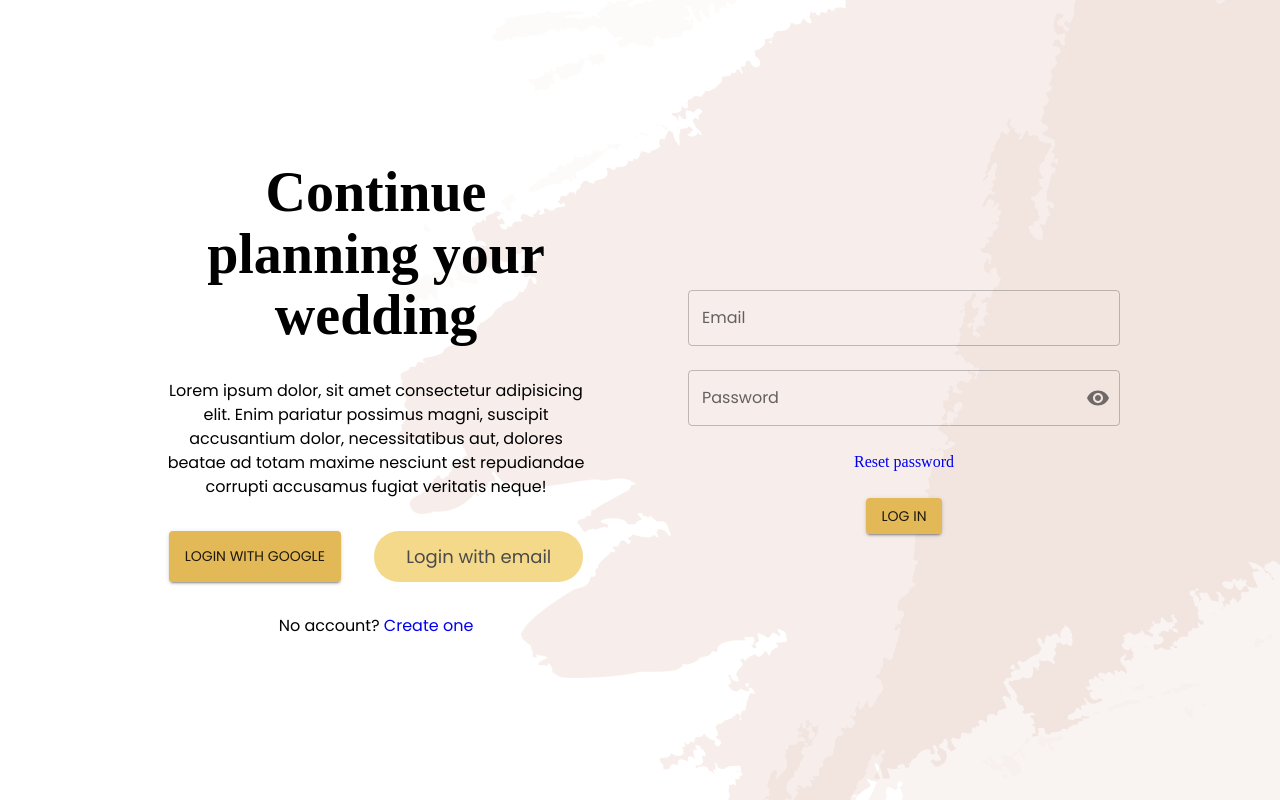
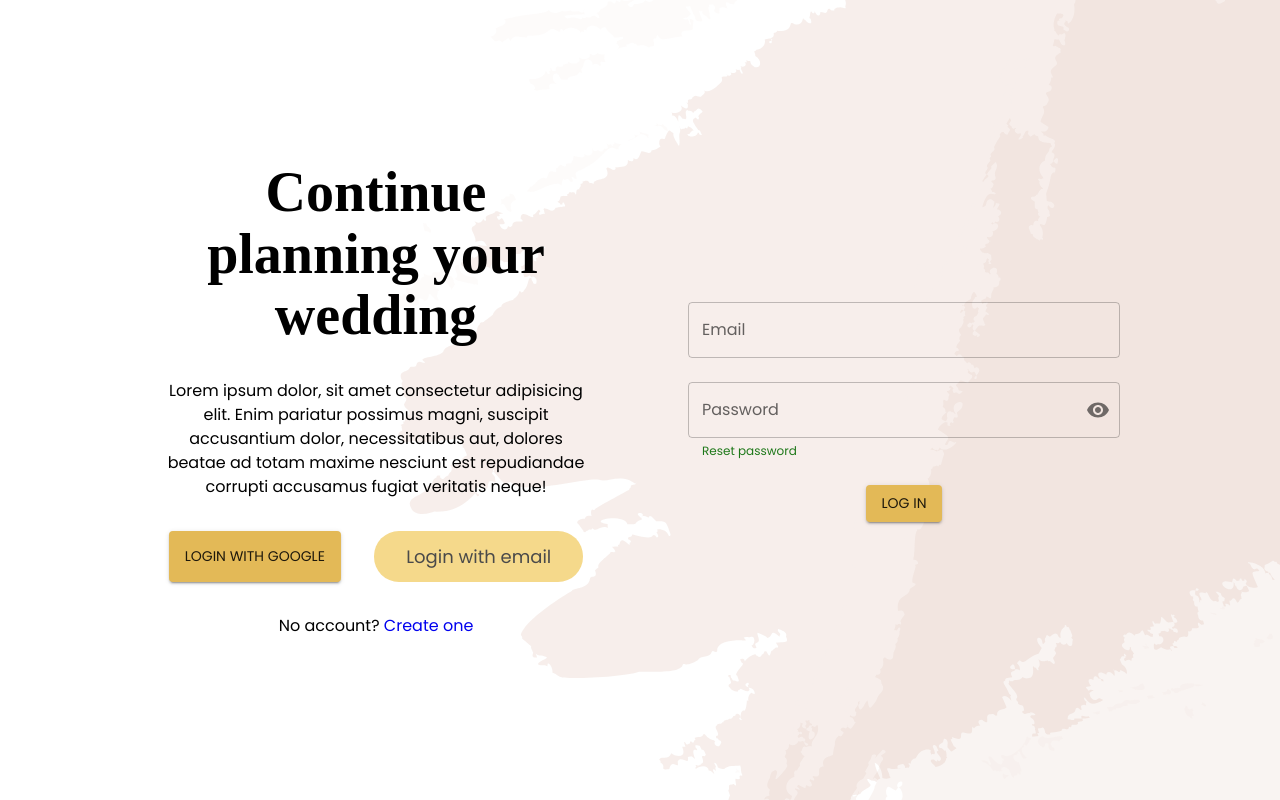
Before and after one commit to wedding-essential/wedding-essential2, a Next.js app: page /auth/couple-login in a window 1280 px wide. Both pictures are taken after a click on the button "Login with email". Built offline with nearby package versions, Linux system fonts and the light colour scheme; no server answers; a web font is replaced by a local one.

Commit message:
improve login ui

```diff
--- a/src/components/auth/EmailPasswordLogin.tsx
+++ b/src/components/auth/EmailPasswordLogin.tsx
@@ -11,6 +11,7 @@ import IconButton from "@mui/material/IconButton";
 import Button from "@mui/material/Button";
 import Visibility from "@mui/icons-material/Visibility";
 import VisibilityOff from "@mui/icons-material/VisibilityOff";
+import Link from "@mui/material/Link";
 import Grid from "@mui/material/Grid";
 
 export default function EmailPasswordLogin() {
@@ -109,12 +110,17 @@ export default function EmailPasswordLogin() {
               true
             );
           }}
+          helperText={
+            <Link
+              color="secondary"
+              underline="hover"
+              variant="inherit"
+              href="/auth/forgotpwd"
+            >
+              Reset password
+            </Link>
+          }
         />
-      </Grid>
-      <Grid item>
-        <a className="ff-serif text-align-center" href="/auth/forgotpwd">
-          Reset password
-        </a>
       </Grid>
       <Grid item alignSelf="center">
         <Button
```
